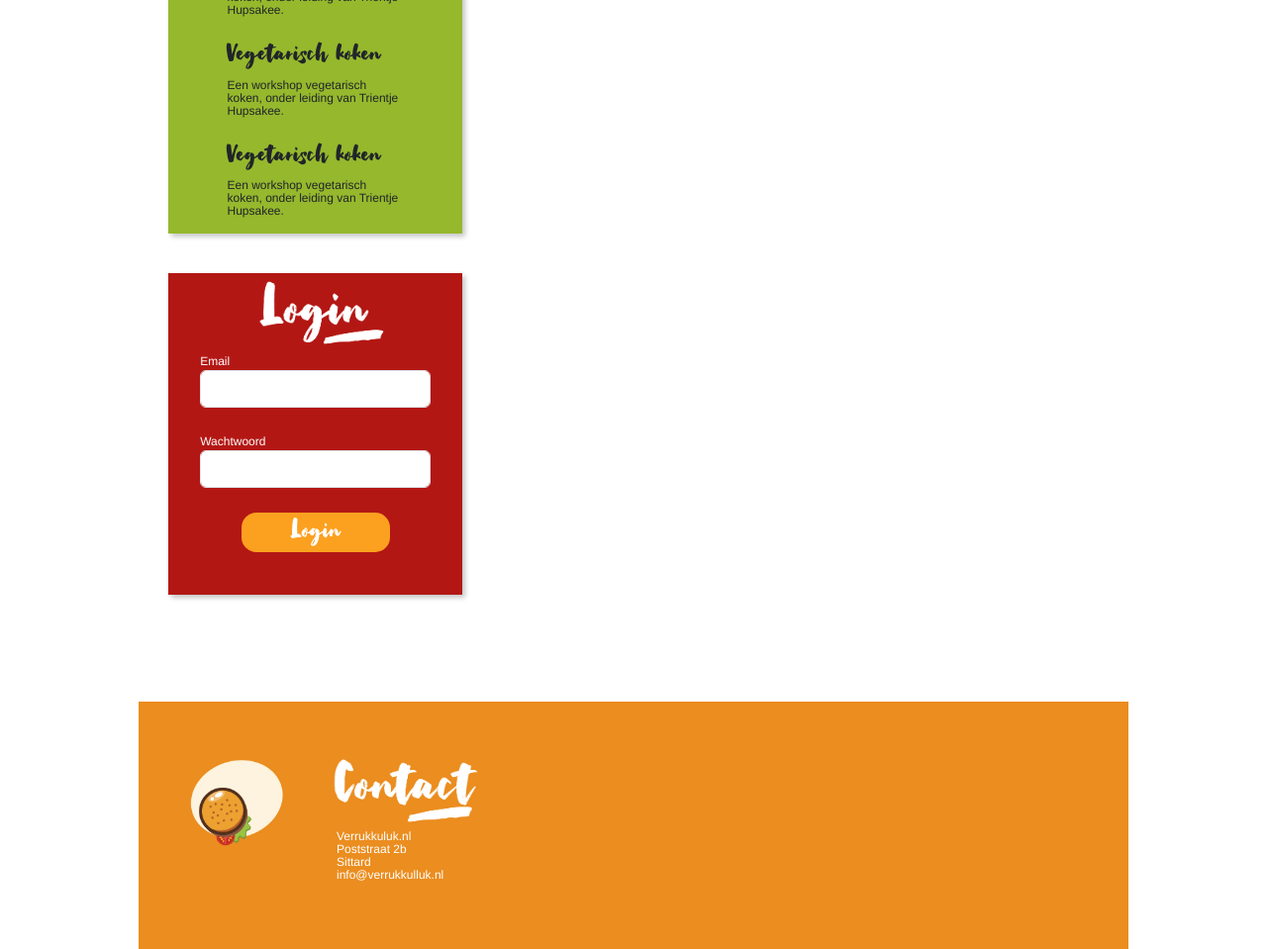
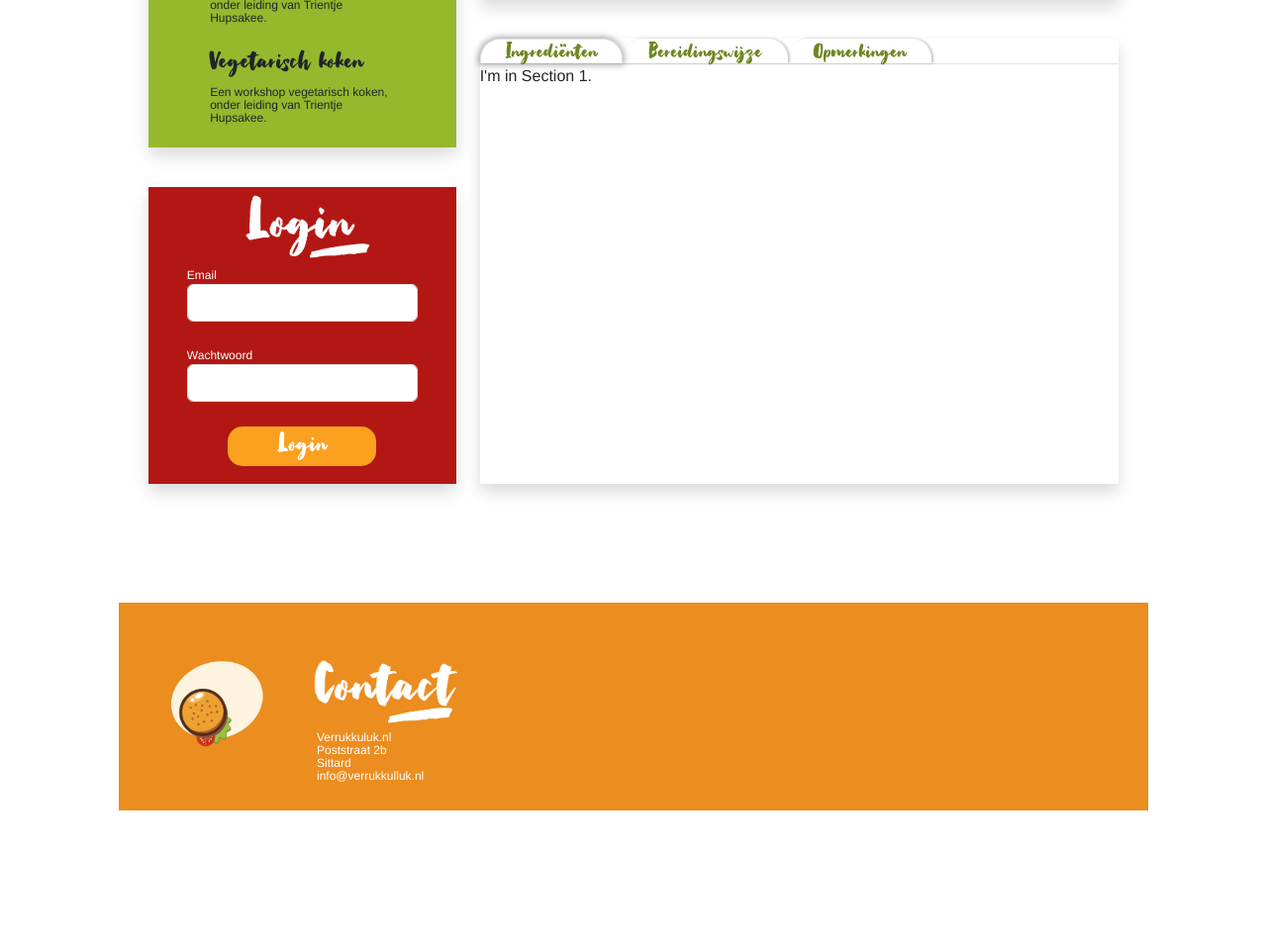
Before and after one commit to kyrankuijpers/educom-verrukkulluk, a PHP site: page /educom-verrukkulluk/index.php?action=detail&recipe_id=1 in a window 1280 px wide. Shown: the part 941-1900 px from the top of the page at 99% size. After the commit the page ends 1760 px from the top, so only its background shows below. Run offline with PHP 8.4, Linux system fonts and the light colour scheme; data comes from the database, SQL or seed files in the repository; data that the repository does not hold is empty; some libraries are stand-ins or nearby versions.

Commit message:
Detail page #13 #20 #21

```diff
--- a/assets/css/main.css
+++ b/assets/css/main.css
@@ -41,21 +41,25 @@ h2 {
     font-size: 42px;
 }
 
-h3, h4, h5 {
+h3 {
     font-size: 32px;
 }
 
+h4 {
+   font-size: 26px;
+}
+
+h5 {
+    font-size: 20px;
+}
+
 p {
-
     font-size: 12px;
     line-height: 13px;
-
 }
 
 label {
-
     font-size: 12px;
-
 }
 
 /** HTML / BODY **/
@@ -67,14 +71,26 @@ html, body {
 /** CONTAINER **/
 
 .container {
-    padding-left: 70px;
-    padding-right: 70px ;
+
+    padding-left: 50px;
+    padding-right: 50px;
+
 }
 
 /** HEADER **/
 header {
+
     padding: 0px !important;
-    height: 550px;
+    height: 450px;
+
+}
+
+.recipe-img-header {
+
+    height: 100%;
+    width: 100%;
+
+    object-fit: cover;
 
 }
 
@@ -124,11 +140,7 @@ li::marker {
     align-items: center;
     justify-content: center;
 
-    margin-top: 40px;
-
-    -webkit-box-shadow: 3px 3px 5px 0px rgba(0,0,0,0.23);
-    -moz-box-shadow: 3px 3px 5px 0px rgba(0,0,0,0.23);
-    box-shadow: 3px 3px 5px 0px rgba(0,0,0,0.23);
+    height: 600px;
 
 }
 
@@ -155,14 +167,9 @@ li::marker {
     flex-direction: column;
     align-items: center;
 
-    height: 325px;
-    margin-top: 40px;
+    height: 300px;
     padding-left: 25px;
     padding-right: 25px;
-
-    -webkit-box-shadow: 3px 3px 5px 0px rgba(0,0,0,0.23);
-    -moz-box-shadow: 3px 3px 5px 0px rgba(0,0,0,0.23);
-    box-shadow: 3px 3px 5px 0px rgba(0,0,0,0.23);
 
 }
 
@@ -206,38 +213,12 @@ li::marker {
 
 }
 
-/** RECIPE BLOCKS **/
 
-.recipe-home {
-    height: 450px;
-    display: flex;
-    flex-direction: column;
+/** RECIPE BLOCKS:HOMEPAGE AND DETAIL PAGE **/
+
+.block {
 
     margin-top: 40px;
-    margin-left: 30px;
-
-    -webkit-box-shadow: 3px 3px 5px 0px rgba(0,0,0,0.23);
-    -moz-box-shadow: 3px 3px 5px 0px rgba(0,0,0,0.23);
-    box-shadow: 3px 3px 5px 0px rgba(0,0,0,0.23);
-}
-
-.recipe-img {
-
-    height: 175px;
-    width: 100%;
-    object-fit: cover;
-
-}
-
-.recipe-txt-and-bottom {
-
-    display: flex;
-    flex-direction: column;
-    justify-content: space-between;
-
-    flex-grow: 1.5;
-    padding-top: 15px;
-    padding-bottom: 15px;
 
 }
 
@@ -260,14 +241,11 @@ li::marker {
 
 }
 
-.recipe-bottom {
+.shadow {
 
-    display: flex;
-    justify-content: space-between;
-    align-items: center;
-
-    padding-left: 30px;
-    padding-right: 30px;
+    -webkit-box-shadow: 3px 3px 5px 0px rgba(0,0,0,0.23);
+    -moz-box-shadow: 3px 3px 5px 0px rgba(0,0,0,0.23);
+    box-shadow: 3px 3px 5px 0px rgba(0,0,0,0.23);
 
 }
 
@@ -315,8 +293,141 @@ li::marker {
     margin-bottom: 0px;
     padding-left: 2px;
 
-    font-size: 16px;
+    font-size: 14px;
 
+}
+
+/** RECIPE BLOCKS: HOMEPAGE **/
+
+.recipe-home {
+    height: 450px;
+    display: flex;
+    flex-direction: column;
+
+    margin-left: 30px;
+
+}
+
+.recipe-img {
+
+    height: 175px;
+    width: 100%;
+    object-fit: cover;
+
+}
+
+.recipe-txt-and-bottom {
+
+    display: flex;
+    flex-direction: column;
+    justify-content: space-between;
+
+    flex-grow: 1.5;
+    padding-top: 15px;
+    padding-bottom: 15px;
+
+}
+
+.recipe-bottom {
+
+    display: flex;
+    justify-content: space-between;
+    align-items: center;
+
+    padding-left: 30px;
+    padding-right: 30px;
+
+}
+
+/** RECIPE BLOCKS: DETAIL PAGE **/
+
+.recipe-detail-block {
+
+    height: 450px;
+    box-sizing: border-box;
+
+}
+
+#recipe-img-details {
+
+    display: flex;
+
+    height: 100%;
+
+}
+
+#recipe-img-side {
+
+    height: 100%;
+    width: 45%;
+
+    object-fit: cover;
+
+}
+
+#recipe-details {
+
+    height: 100%;
+    width: 55%;
+
+    display: flex;
+    flex-direction: column;
+    justify-content: space-evenly;
+    align-items: center;
+
+}
+
+#tabs-695485 {
+
+    border-radius: 20px 0px 0px 0px;
+    -moz-border-radius: 20px 0px 0px 0px;
+    -webkit-border-radius: 20px 0px 0px 0px;
+
+}
+
+.nav-link, .nav-link:hover, .nav-link.active {
+
+    display: flex;
+    flex-direction: column;
+    justify-content: center;
+
+    color: var(--darker-green) !important;
+
+    border-radius: 20px 20px 0px 0px !important;
+    -moz-border-radius: 20px 20px 0px 0px !important;
+    -webkit-border-radius: 20px 20px 0px 0px !important;
+
+    -webkit-box-shadow: 2px 0px 3px 0px rgba(0,0,0,0.23);
+    -moz-box-shadow: 2px 0px 3px 0px rgba(0,0,0,0.23);
+    box-shadow: 2px 0px 3px 0px rgba(0,0,0,0.23);
+
+    height: 25px;
+    padding-top: 5px;
+    padding-bottom: 5px;
+    padding-left: 25px;
+    padding-right: 25px;
+    margin-bottom: 0px;
+
+}
+
+.nav-link.active {
+
+    -webkit-box-shadow: 0px 0px 6px 2px rgba(0,0,0,0.30);
+    -moz-box-shadow: 0px 0px 6px 2px rgba(0,0,0,0.30);
+    box-shadow: 0px 0px 6px 2px rgba(0,0,0,0.30);
+
+}
+
+.nav-link h4 {
+
+    margin-bottom: 0px;
+
+}
+
+.tab-content {
+
+    height: 100%;
+    width: 60%;
 }
 
 /** FOOTER **/
@@ -328,7 +439,7 @@ footer {
     display: flex;
     align-items: start;
 
-    height: 250px;
+    height: 210px;
     padding: 50px;
 
 }
--- a/index.php
+++ b/index.php
@@ -42,7 +42,7 @@ switch($action) {
 
     case "detail": {
 
-        $data = $recipe->selectRecipe($recipe_id);
+        $data = $recipe->selectRecipe($recipe_id)[0];
         $template = "detail.html.twig";
         $title = "detailpagina";
         break;
--- a/templates/detail.html.twig
+++ b/templates/detail.html.twig
@@ -1,5 +1,58 @@
 {% extends "main.html.twig" %}
 
 {% block header %}
-<h1>Hallo Bram</h1>
+
+<img class="recipe-img-header" src={{ data.img }}>
+
 {% endblock %}
+
+{% block content %}
+
+<div>
+    <div class="recipe-detail-block block shadow">
+        <div id="recipe-img-details">
+            <img id="recipe-img-side" src={{ data.img }}>
+            <div id="recipe-details">
+                <div class="recipe-info-icons">
+                </div>
+                <h3>Vegan burger</h3>
+            </div>
+        </div>
+    </div>
+
+    <div class="recipe-detail-block block shadow tabbable" id="tabs-695485">
+        <ul class="nav nav-tabs">
+            <li class="nav-item">
+                <a class="nav-link active show" href="#tab1" data-bs-toggle="tab"><h4>Ingrediënten</h4></a>
+            </li>
+            <li class="nav-item">
+                <a class="nav-link" href="#tab2" data-bs-toggle="tab"><h4>Bereidingswijze</h4></a>
+            </li>
+            <li class="nav-item">
+                <a class="nav-link" href="#tab3" data-bs-toggle="tab"><h4>Opmerkingen</h4></a>
+            </li>
+        </ul>
+        <div class="tab-content">
+            <div class="tab-pane active" id="tab1">
+                <div>
+                    I'm in Section 1.
+                </div>
+            </div>
+            <div class="tab-pane" id="tab2">
+                <div>
+                    Howdy, I'm in Section 2.
+                </div>
+            </div>
+            <div class="tab-pane" id="tab3">
+                <div>
+                    Howdy, I'm in Section 3.
+                </div>
+            </div>
+        </div>
+    </div>
+</div>
+
+
+
+
+{% endblock %}
--- a/templates/homepage.html.twig
+++ b/templates/homepage.html.twig
@@ -39,8 +39,8 @@
     <div class="row">
 
         {% for record in data %}
-            <div class="col-md-6">
-                <div class="recipe-home">
+            <div class="col-md-6 block">
+                <div class="recipe-home shadow">
                     <img class="recipe-img" src={{ record.img }}>
                     <div class="recipe-txt-and-bottom">
                         <div class="recipe-txt">
--- a/templates/main.html.twig
+++ b/templates/main.html.twig
@@ -41,7 +41,7 @@
         <div class="col-md-4 sidebar">
 
             {######################AGENDA#######################}
-        	<div class="agenda">
+        	<div class="agenda block shadow">
                 <img id="agenda-img" src="assets/img/verrukkulluk-agenda.png">
                 <h3>Vegetarisch koken</h3>
                 <p>Een workshop vegetarisch koken, onder leiding van Trientje Hupsakee.</p>
@@ -56,7 +56,7 @@
             </div>
 
             {######################LOGIN#######################}
-            <div class="login">
+            <div class="login block shadow">
                 <img id="login-img" src="assets/img/verrukkulluk-login.png">
                 <form id="login-form">
                     <div class="form-group">
```
